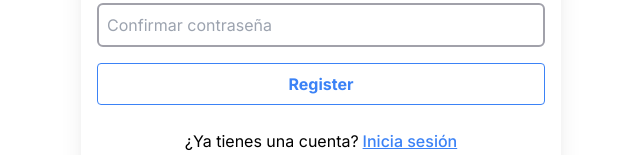
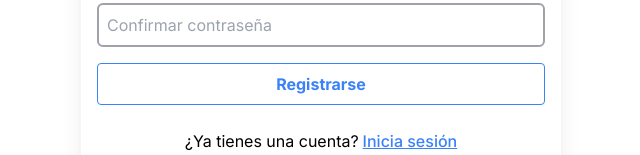
Before and after one commit to Breimerct/to-do-list-auth-nextjs, a Next.js app: page /auth/register in a window 1280 px wide. Shown: the part 528-683 px from the top of the page, without its empty margins (319-959 px from the left). Built offline with nearby package versions, Linux system fonts and the light colour scheme.

Commit message:
Actualizar texto del botón de registro

```diff
--- a/src/components/register-form.tsx
+++ b/src/components/register-form.tsx
@@ -108,7 +108,7 @@ const RegisterForm = () => {
             </div>
 
             <button className="btn-primary-outline" type="submit">
-                Register
+                Registrarse
             </button>
 
             <div className="flex justify-center items-center col-span-2 mt-2">
```
